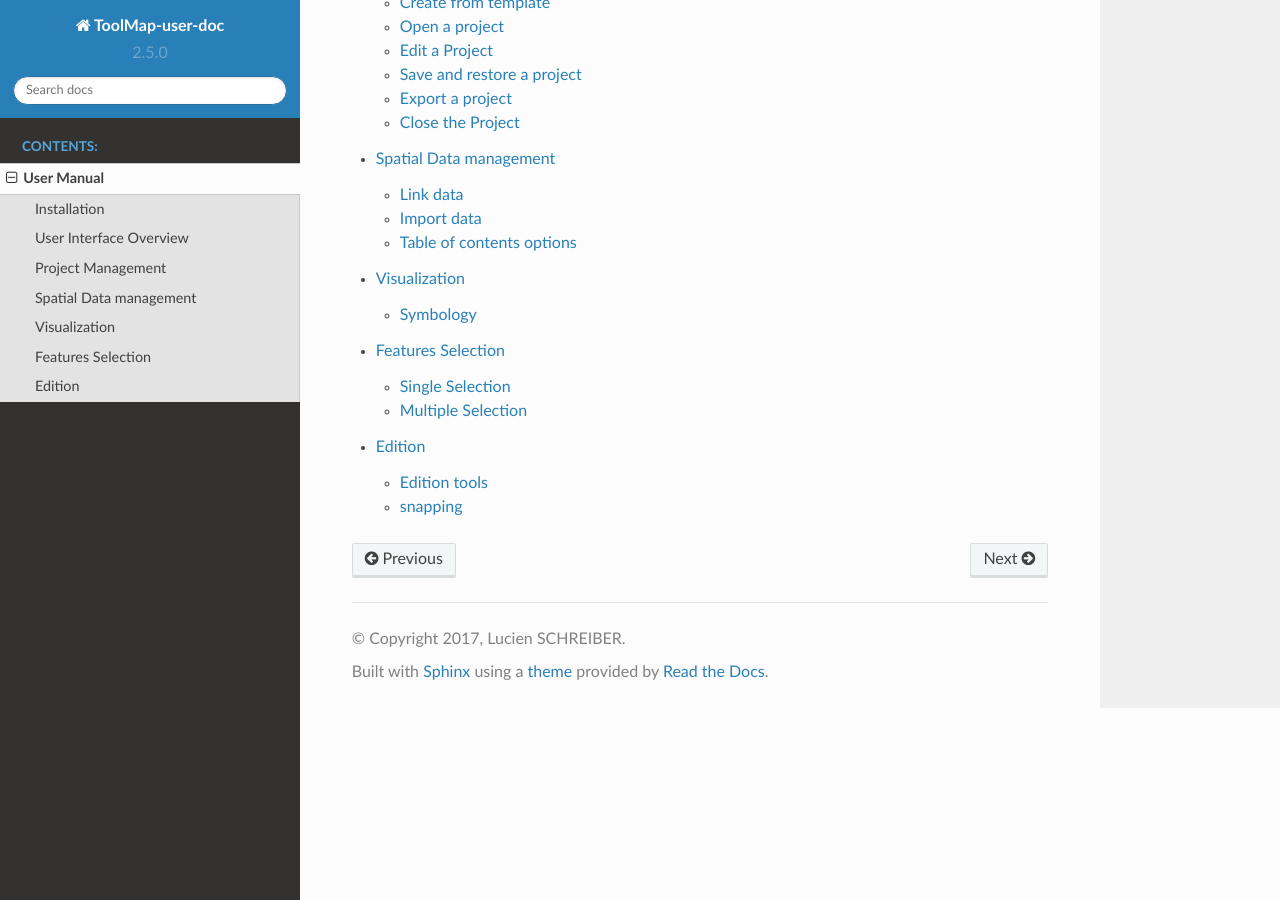
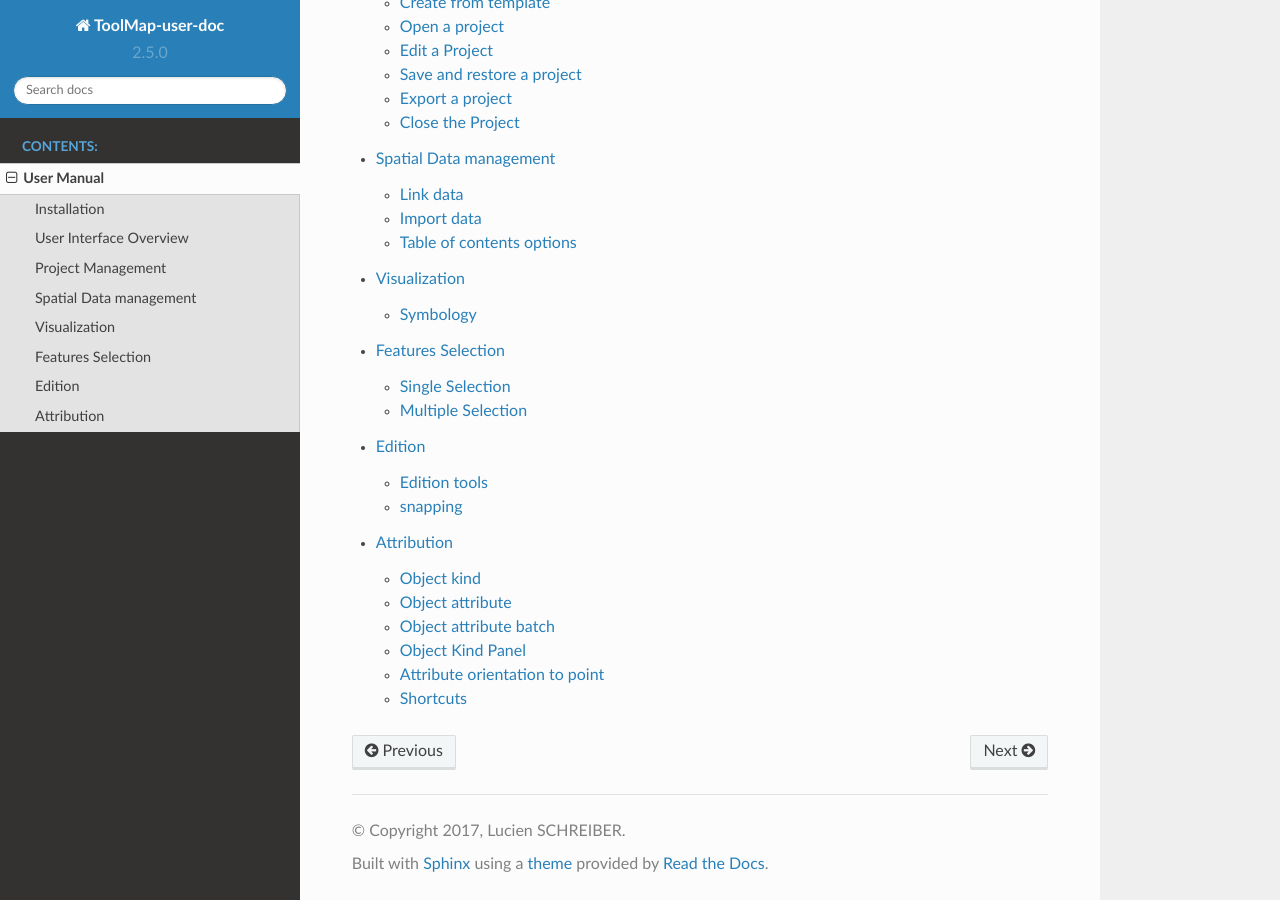
Before and after one commit to terranum-ch/ToolMap-user-doc, a Sphinx documentation site: the page built from doc/user-manual.rst, in a window 1280 px wide and 900 px high, scrolled down 685 px. Built offline with Sphinx 7.4.7 and the Read the Docs theme 2.0.0, drawn with Linux system fonts in a browser that asks for light colours; some of the changed lines change nothing that is shown.

Commit message:
Adding attribution man page

```diff
--- a/doc/user-manual.rst
+++ b/doc/user-manual.rst
@@ -17,3 +17,4 @@
    usermanual/visualization
    usermanual/feature_selection
    usermanual/edition
+   usermanual/attribution
--- /dev/null
+++ b/doc/usermanual/attribution.rst
@@ -0,0 +1,134 @@
+Attribution
+====================
+
+The attribution function allows assigning descriptive properties to the selected feature or group of features. The descriptive properties of an object are defined by the following elements:
+
+  * The object kind
+  * The attributes bounded to the layer of the object
+
+The access to the attribution functions is made with the menu :guilabel:`Attribution`
+
+  * Object Kind
+  * Object Attribute (single feature)... (:kbd:`Ctrl+A`)
+  * Object Attribute (multiple features)... (:kbd:`Ctrl+Alt+A`)
+  * Object Kind Panel
+  * Orientation (interactive mode) (:kbd:`Ctrl+Y`)
+  * Shortcut...
+
+Object kind
+----------------------------
+
+This level of attribution is made with the object kind panel. This panel can be activated with the :menuselection:`Attribution --> object kind...` menu or by clicking on the Object Kind button in the toolbar.
+
+.. image:: img/window-objectkind.png
+
+#. The current construction layer in edition
+#. The list of objects related to the construction layer defined in (1). This list can be reordered using a contextual menu. In the line layer the objects are distributed in two categories:
+
+    * Frequent objects
+    * Less frequent objects. The assignation of the object kinds to one or the other category is made at the level of the object kind definition (cf: [[man:proj_manage#edit_objects|Edit object]]).
+
+#. Object kind controls:
+
+    * The [Add] button allows you to add one or more object kind. It will only adjoin the selected new object(s) to the selected features without removing their previous attribution.
+    * The [Remove] button allows to remove one or more object kind. It will only disjoin the selected object(s) from the selected features.
+    * The [Info] button allows displaying the kinds attributed to the selected feature (enable only for a single selection).
+
+*Object kind attribution scheme*
+
+.. image:: img/graph.png
+
+Object attribute
+----------------------------
+
+Some layers have linked attributes, which describe the related objects. The attributes can be assigned with the Object attribute (single feature) window. This window can only be displayed when selecting an unique object. It is available through the :menuselection:`Attribution --> Object Attribute (single feature)...` menu or by clicking on the Object Attribute button in the toolbar.
+
+.. image:: img/window-objectattributesingle.png
+
+#. Name of the Layer
+#. Attributes
+#. Save or Cancel the modifications
+#. Number of attributes available
+
+Object attribute batch
+----------------------------
+
+The  menu :menuselection:`Attribution --> Object attribute(multiple features)...` allows you to assign a same attribute to all the selected features having the same object kind:
+
+.. image:: img/window-objectattributemultiple.png
+
+#. List of the objects kind corresponding to the selected features, the value in bracket indicates the number of selected features corresponding to the same kind.
+#. List of the attributes corresponding to the layer of the selected object kind
+#. Value of the selected attribute, the value can be a text, an integer, a float, a date or an enumeration type (in this case: a text). There you can assign the new value to all the selected and concerned features. Only one attribute can be edited at once, apply your modification before making another changes.
+#. Attribution batch controls:
+
+    * [Save]: save the modifications and close the window
+    * [Cancel]: cancel the modifications and close the window
+    * [Apply]: apply the modifications without closing the window, a message appears to confirm the succeed of the operation.
+
+.. image:: img/window-batchsucceed.png
+
+Object Kind Panel
+----------------------------
+
+The :guilabel:`object Kind Panel` from the menu Attribution allows you to activate three options if checked:
+
+  - Full attribution: immediately open the advanced attribution window after the basic attribution of an object
+  - Empty list after attribution: automatically clear all the object kind previously selected after the attribution
+  - Auto display attributes: automatically display the attributes when selecting an object
+
+Attribute orientation to point
+--------------------------------
+
+In the case where the object can be oriented, you can give a feature an orientation. You have two ways to do it:
+
+  * From the Object attribute window, just enter the value in the proper attribute.
+
+.. image:: img/window-advancedattribution-azimut.png
+
+#. Some text attributes (the number in bracket is the maximal number of characters, this number is defined in the attributes properties)
+#. The orientation attribute
+#. Attribution controls
+#. Number of attributes available
+
+  * With the menu :menuselection:`Tools --> Set orientation (interactive mode)`, your cursor also change and you will be able to assign an orientation with a click-and-release action.
+
+.. image:: img/window-orientation2.png
+
+#. The orientation cursor
+#. The orientation indicator
+
+Once you have release the click, the value of the orientation indicator is attributed to the feature.
+
+.. important:: If you don't drag your cursor enough, an error message will pops up telling you that there isn't enough data to compute the orientation
+
+Shortcuts
+----------------------------
+
+The :guilabel:`Shortcut...` option of the attribution menu allows to assign shortcuts to facilitate the attribution.
+
+.. image:: img/window-shortcuts.png
+
+#. Drop-down menu allowing to select the construction layer where the shortcuts are assigned.
+#. List of the shortcuts and descriptions. Following operations can be realized in the list:
+
+    * Edit the shortcuts characteristics by double-clicking on it
+    * Reorganize the list of shortcuts with the contextual menu by right-clicking
+
+#. List of shortcuts management controls
+
+    * [+]: add a shortcut
+    * [-]: delete a shortcut. The suppression can also be made with the :kbd:`DELETE` or :kbd:`BACKSPACE` keys.
+
+The shortcuts edition window looks like the following:
+
+.. image:: img/window-editshortcuts.png
+
+#. List of key functions available which can be assigned to a shortcut
+#. Description of the shortcut
+#. Object kind associated to the shortcut, the shortcut can attribute more than one object
+#. Apply or Cancel the modifications
+
+At the attribution with a shortcut, you have a message in the status bar that confirms the attribution.
+
+.. image:: img/shortcut-attribution.png
```
